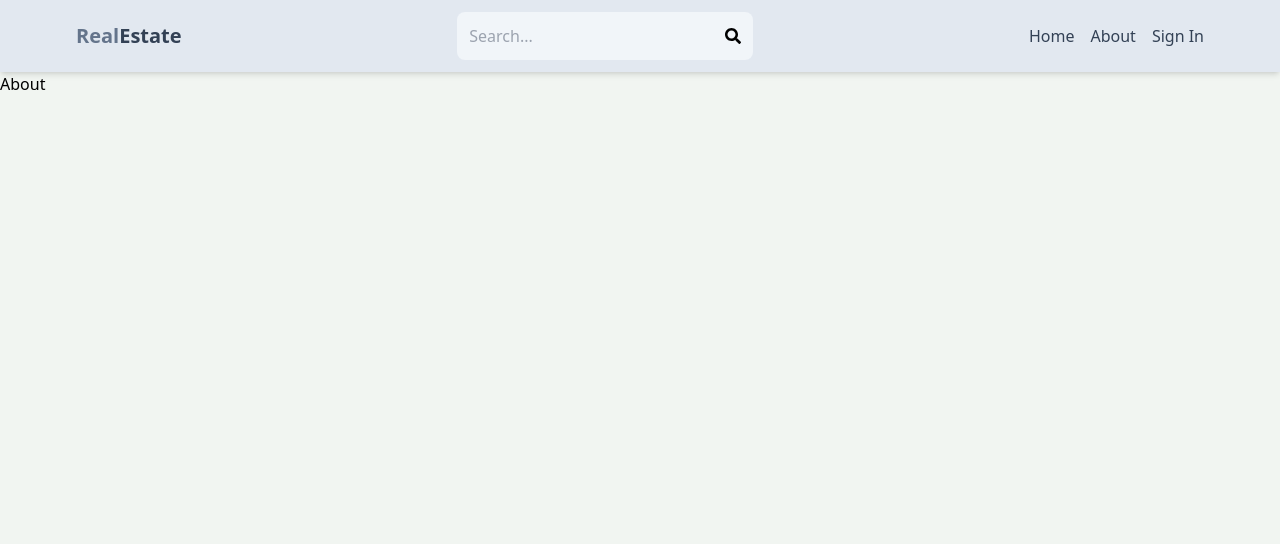
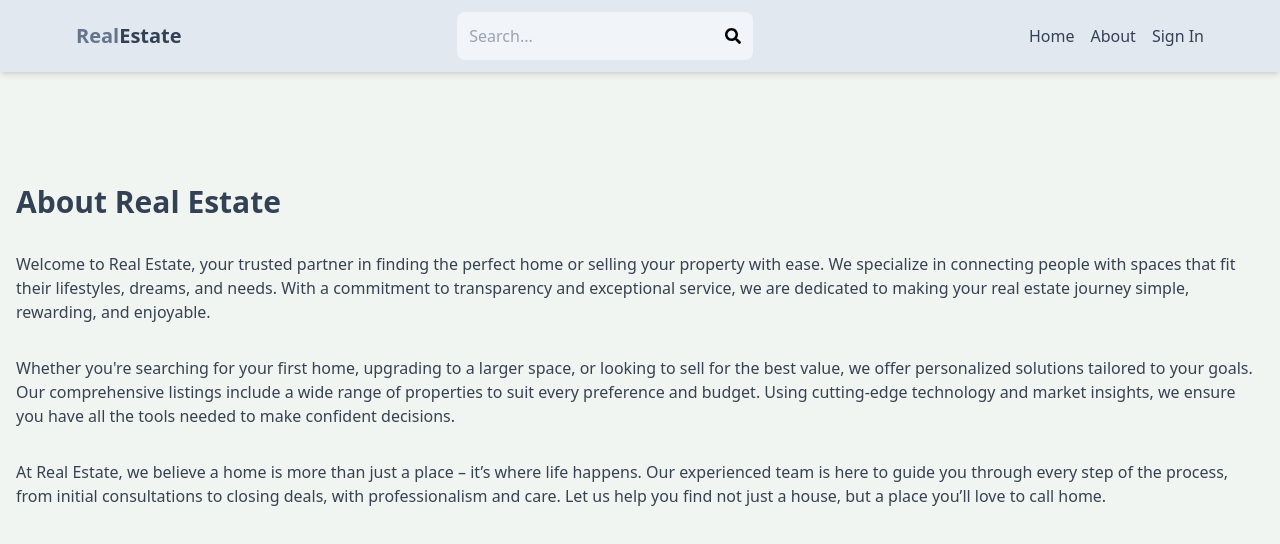
Before and after one commit to dharshansidharth/Real-Estate, a React (Vite) app in the folder client/: page /about in a window 1280 px wide. Shown: the top 544 px of the page. Built offline with nearby package versions, Linux system fonts and the light colour scheme; no server answers.

Commit message:
completed about page and 95% of the site

```diff
--- a/client/src/pages/About.jsx
+++ b/client/src/pages/About.jsx
@@ -2,7 +2,15 @@ import React from 'react'
 
 const About = () => {
   return (
-    <div>About</div>
+    <div className = 'flex flex-col gap-8 mx-4 mt-8 py-20'>
+      <h1 className = 'text-slate-700 font-bold text-3xl'>About Real Estate</h1>
+
+      <p className = 'text-gray-700'>Welcome to Real Estate, your trusted partner in finding the perfect home or selling your property with ease. We specialize in connecting people with spaces that fit their lifestyles, dreams, and needs. With a commitment to transparency and exceptional service, we are dedicated to making your real estate journey simple, rewarding, and enjoyable.</p>
+
+      <p className = 'text-gray-700'>Whether you're searching for your first home, upgrading to a larger space, or looking to sell for the best value, we offer personalized solutions tailored to your goals. Our comprehensive listings include a wide range of properties to suit every preference and budget. Using cutting-edge technology and market insights, we ensure you have all the tools needed to make confident decisions.</p>
+
+      <p className = 'text-gray-700'>At Real Estate, we believe a home is more than just a place – it’s where life happens. Our experienced team is here to guide you through every step of the process, from initial consultations to closing deals, with professionalism and care. Let us help you find not just a house, but a place you’ll love to call home.</p>
+    </div>
   )
 }
 
```
